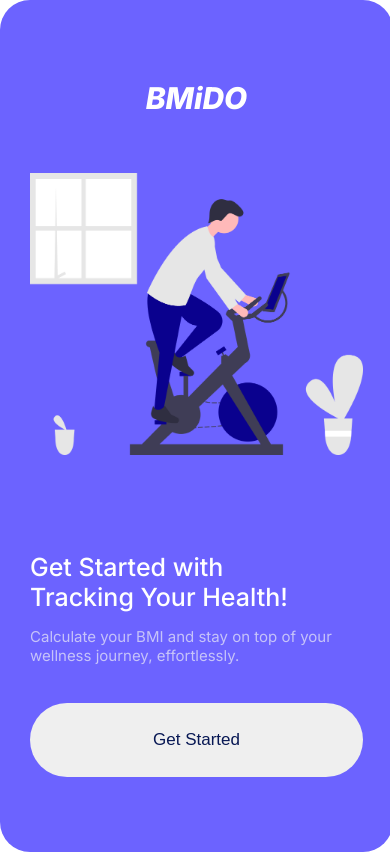
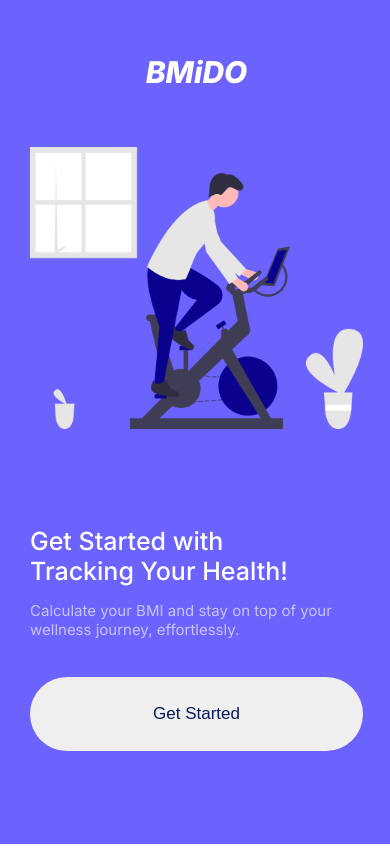
Before and after one commit to roman-nikitenko/bmi-calculator, a website: page index.html in a window 390 px wide. Drawn offline with nearby package versions, Linux system fonts and the light colour scheme.

Commit message:
Adds some optimization

```diff
--- a/index.html
+++ b/index.html
@@ -120,6 +120,5 @@
 
     </div>
     <script src="index.js"></script>
-    <script src="https://cdnjs.cloudflare.com/ajax/libs/jspdf/2.5.1/jspdf.umd.min.js"></script>
   </body>
 </html>
--- a/index.js
+++ b/index.js
@@ -62,16 +62,16 @@ btnGetStart.addEventListener('click', () => {
 btnCalculate.addEventListener('click', () => {
     const weight = +weightValue.innerHTML;
     const height = +rangeResult.textContent;
-    const result = weight / Math.pow((height / 100), 2) ;
+    const result = +(weight / Math.pow((height / 100), 2)).toFixed(1) ;
 
-    bmiResult.innerHTML = result.toFixed(2);
+    bmiResult.innerHTML = result;
 
     switch (true) {
         case result < 18.5:
             bmiReport.innerHTML = 'Underweight';
             resultList.children[0].classList.toggle('active');
             break;
-        case result > 18.5 && result < 24.9:
+        case result >= 18.5 && result <= 24.9:
             bmiReport.innerHTML = 'Normal weight';
             resultList.children[1].classList.toggle('active');
             break;
--- a/main.css
+++ b/main.css
@@ -13,7 +13,6 @@ body {
 .main-container {
   margin: auto;
   display: flex;
-  width: fit-content;
   overflow: hidden;
   width: 393px;
   transition: transform 450ms ease;
@@ -27,7 +26,6 @@ body {
 .screen {
   position: relative;
   width: 393px;
-  height: 852px;
   border-radius: 30px;
   background-color: #F4F3FF;
   display: flex;
@@ -39,7 +37,7 @@ body {
 .first-screen {
   color: white;
   background-color: #6C63FF;
-  padding: 0 30px;
+  padding: 54px 30px;
 }
 
 .first-screen h2 {
@@ -55,7 +53,6 @@ body {
 }
 
 .first-screen-title {
-  margin-top: 80px;
   text-align: center;
   font-size: 30px;
   font-weight: 800;
@@ -262,3 +259,18 @@ input[type="range"]::-webkit-slider-thumb {
   text-decoration: underline;
   font-weight: 800;
 }
+
+@media (max-width: 768px) {
+  html, body {
+    -webkit-tap-highlight-color: transparent;
+    touch-action: manipulation;
+  }
+
+  .screen {
+    border-radius: 0;
+  }
+
+  .main-container {
+    height: 100%;
+  }
+}
--- /dev/null
+++ b/package.json
@@ -0,0 +1,5 @@
+{
+  "devDependencies": {
+    "gh-pages": "^6.3.0"
+  }
+}
```
Also changed, not shown: 1 other file.
